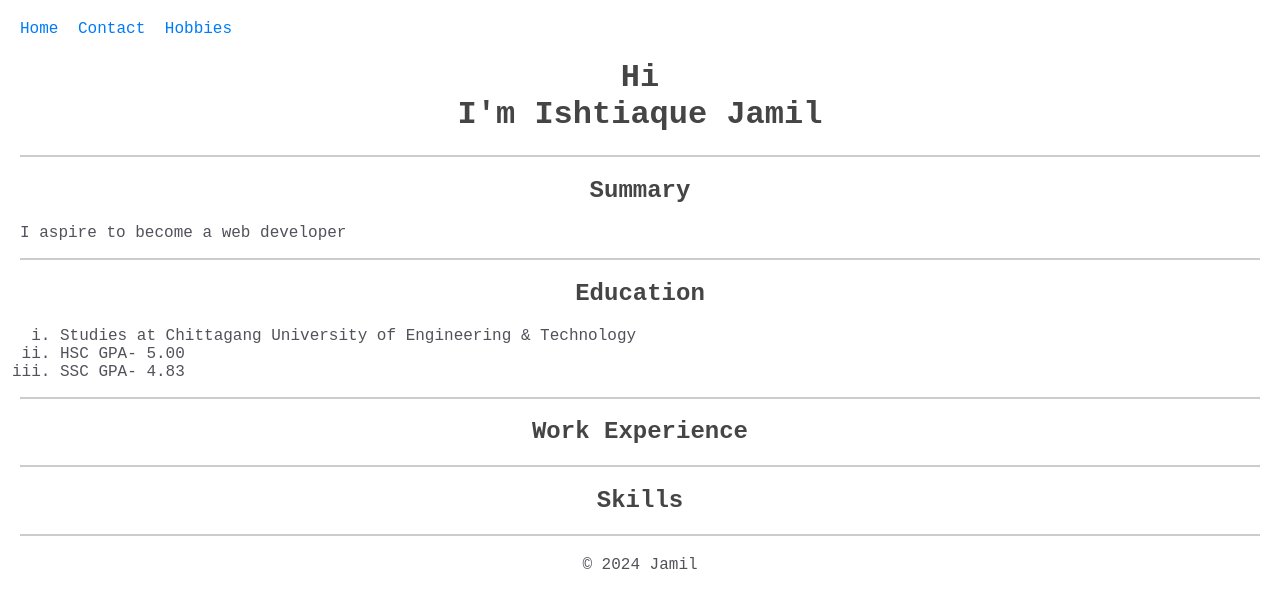
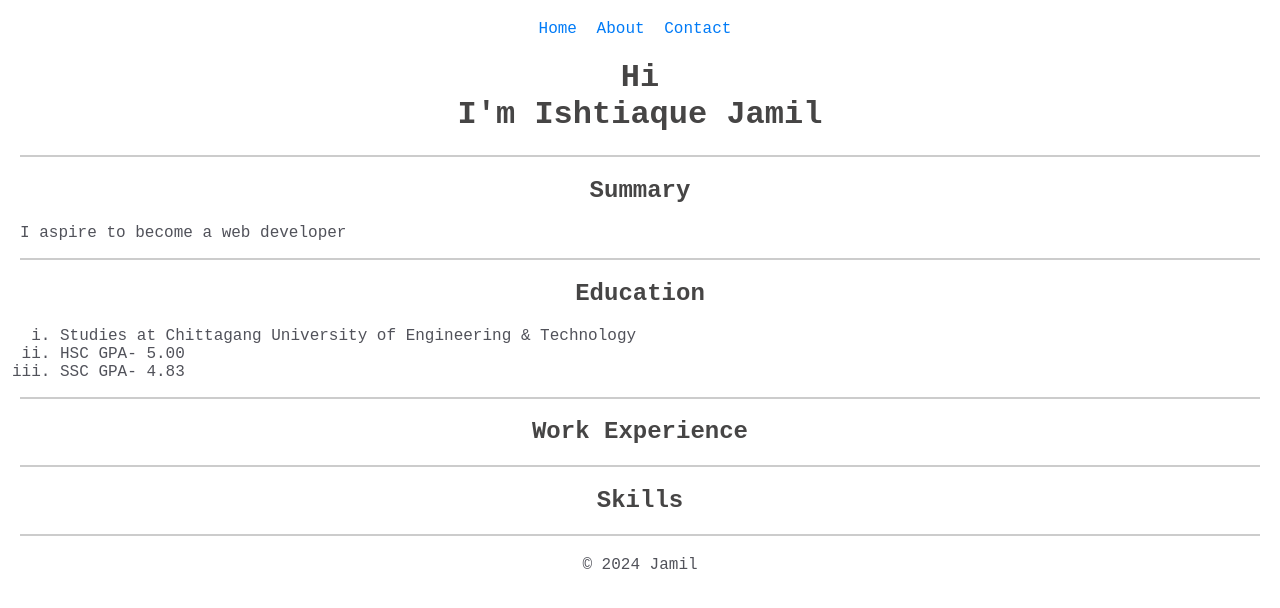
Before and after one commit to ijamil45/Ishtiaque-Jamil, a plain HTML site: page index.html in a window 1280 px wide. Drawn offline with Linux system fonts and the light colour scheme.

Commit message:
Add files via upload

```diff
--- a/index.html
+++ b/index.html
@@ -9,8 +9,9 @@
 <body>
     <nav>
         <a href="./index.html" >Home</a>
+        <a href="./About/index.html"  draggable="true">About</a>
         <a href="./Contact/index.html"  draggable="true">Contact</a>
-        <a href="./About/index.html"  draggable="true">Hobbies</a>
+
     </nav>
 
     <h1>Hi<br>I'm Ishtiaque Jamil</h1>
--- a/style.css
+++ b/style.css
@@ -37,7 +37,9 @@ a {
     color: #007bf7;
     text-decoration: none;
 }
-
+nav {
+    text-align: center;
+}
 a:hover {
     text-decoration: underline;
 }
```
Also changed, not shown: About/index.html (+2 -1 lines).
